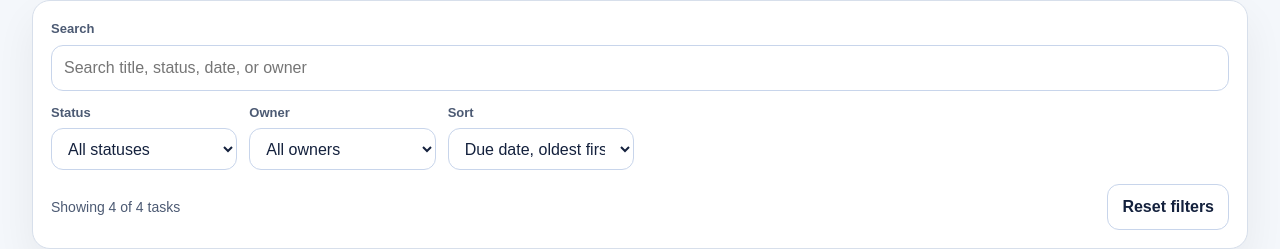
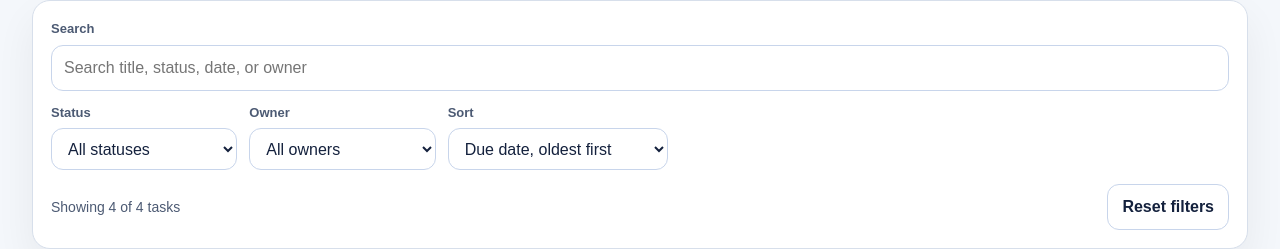
Before and after one commit to adriannistordeveloper/management-dashboard, a React (Vite) app: page / in a window 1280 px wide. Shown: the part 93-342 px from the top of the page. Built offline with nearby package versions, Linux system fonts and the light colour scheme.

Commit message:
fix: sort input wider

```diff
--- a/src/components/tasks/TasksToolbar/TasksToolbar.tsx
+++ b/src/components/tasks/TasksToolbar/TasksToolbar.tsx
@@ -11,6 +11,7 @@ import {
   introBlockStyle,
   resetButtonStyle,
   searchFieldGroupStyle,
+  sortFieldGroupStyle,
   summaryStyle,
   titleStyle,
   toolbarStyle,
@@ -77,7 +78,7 @@ export function TasksToolbar() {
             </select>
           </label>
 
-          <label style={fieldGroupStyle}>
+          <label style={sortFieldGroupStyle}>
             <span style={fieldLabelStyle}>Sort</span>
             <select
               onChange={(event) => {
--- a/src/components/tasks/TasksToolbar/style.tsx
+++ b/src/components/tasks/TasksToolbar/style.tsx
@@ -47,6 +47,12 @@ export const searchFieldGroupStyle: CSSProperties = {
   gridColumn: '1 / -1',
 }
 
+export const sortFieldGroupStyle: CSSProperties = {
+  display: 'grid',
+  gap: '6px',
+  minWidth: '220px',
+}
+
 export const fieldLabelStyle: CSSProperties = {
   fontSize: '13px',
   fontWeight: 600,
```
